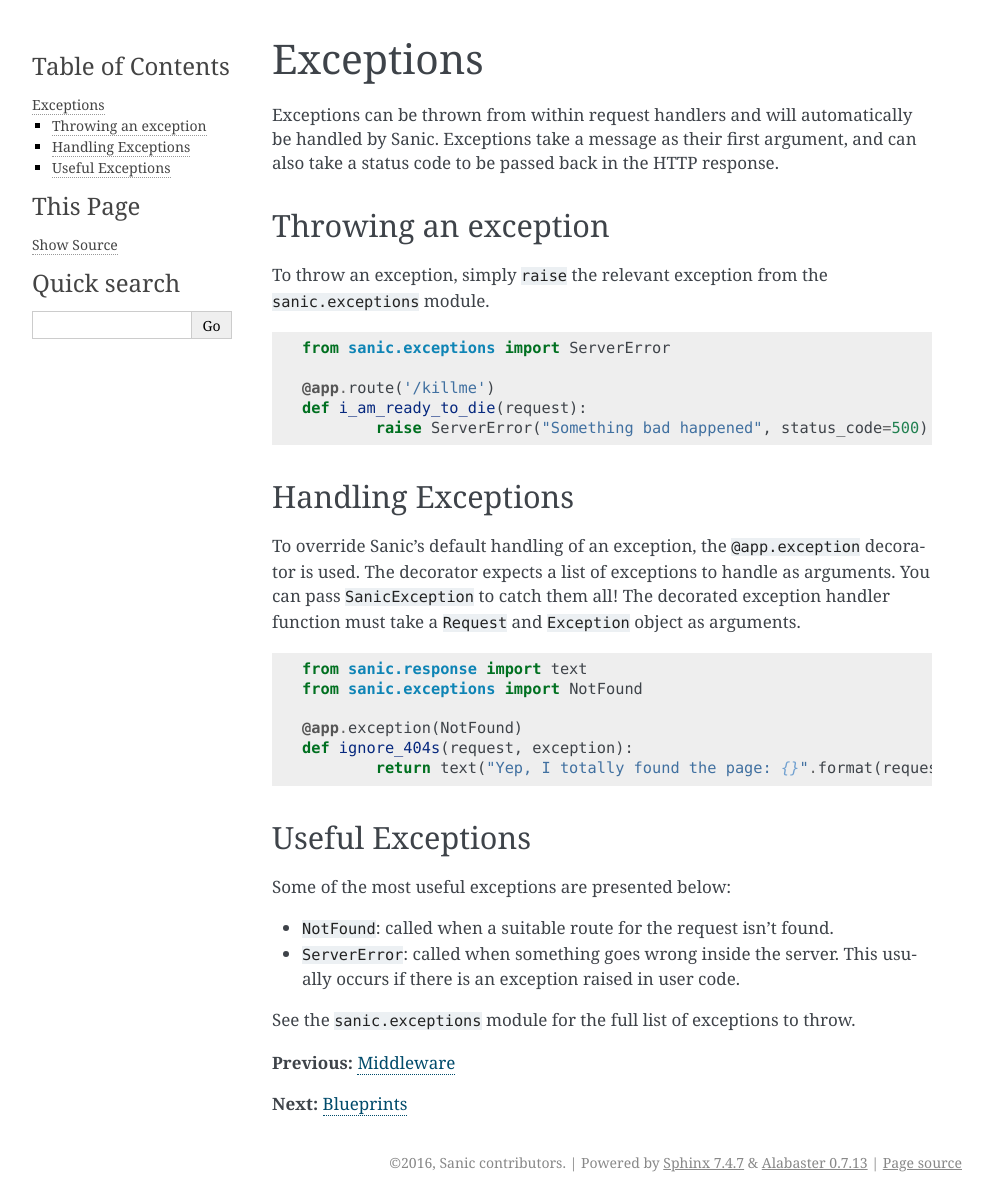
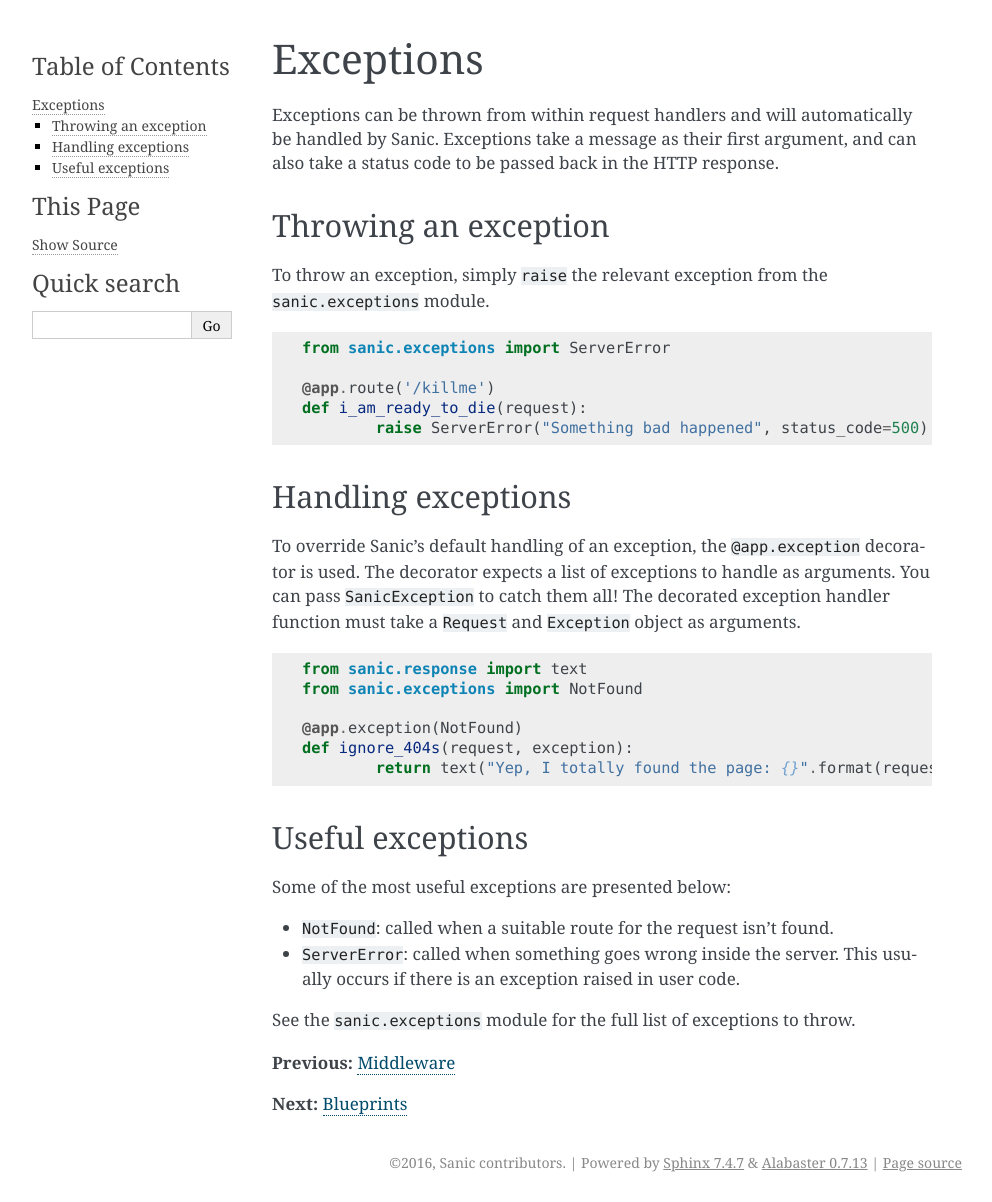
Before and after one commit to sanic-org/sanic, a Sphinx documentation site: the page built from docs/exceptions.md, in a window 1280 px wide. Shown: the whole page, without its empty margins (148-1140 px from the left). Built offline with Sphinx 7.4.7, drawn with Linux system fonts in a browser that asks for light colours; pages that are not in the unit, such as notebooks, are missing from menus.

Commit message:
Standardise heading capitalisation

````diff
--- a/docs/exceptions.md
+++ b/docs/exceptions.md
@@ -17,7 +17,7 @@
 	raise ServerError("Something bad happened", status_code=500)
 ```
 
-## Handling Exceptions
+## Handling exceptions
 
 To override Sanic's default handling of an exception, the `@app.exception`
 decorator is used. The decorator expects a list of exceptions to handle as
@@ -34,7 +34,7 @@
 	return text("Yep, I totally found the page: {}".format(request.url))
 ```
 
-## Useful Exceptions
+## Useful exceptions
 
 Some of the most useful exceptions are presented below:
 
````
Also changed, not shown: docs/class_based_views.md (+1 -1 lines), docs/contributing.md (+1 -1 lines), docs/deploying.md (+1 -1 lines), docs/routing.md (+1 -1 lines).
